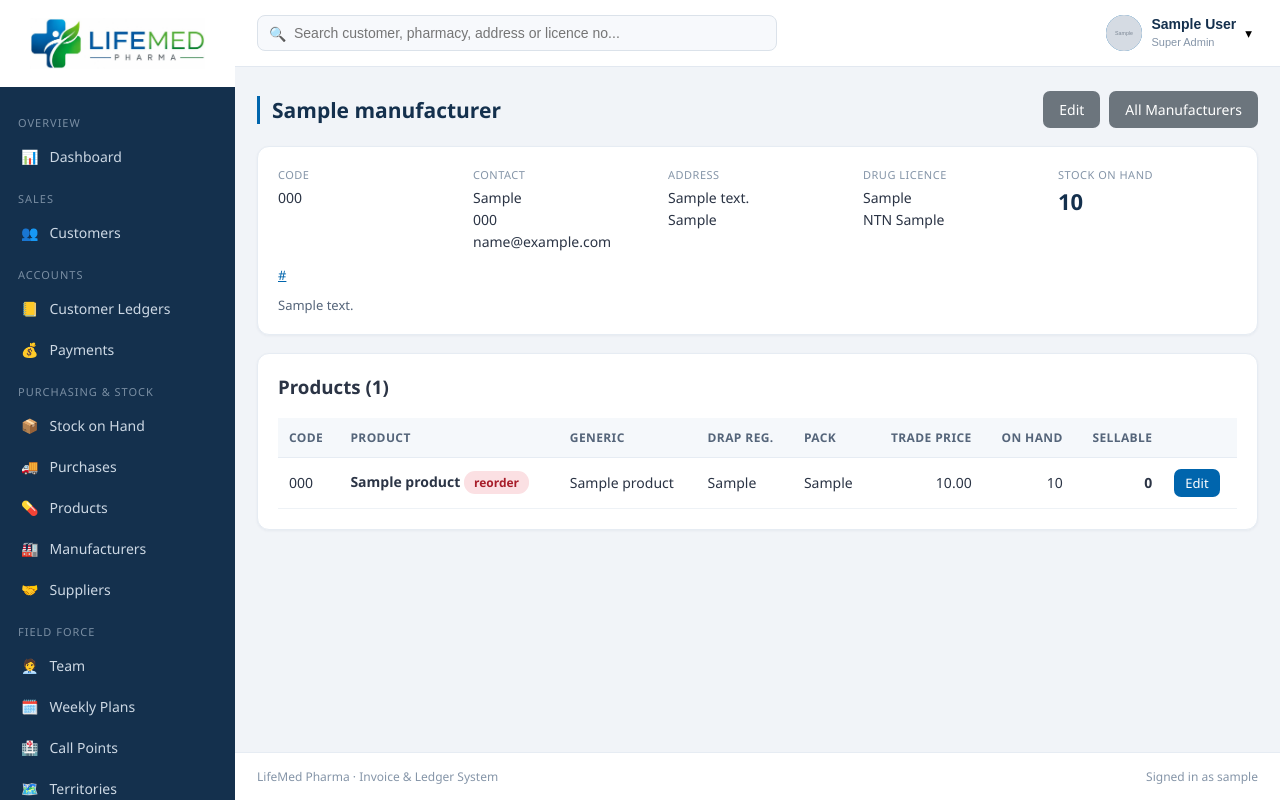
After one commit to haiderali511996/lifemed_invoice, a Django app: page /manufacturers/1/ in a window 1280 px wide. The commit adds this page. Run offline with Django 4.2, Linux system fonts and the light colour scheme; a user stored in the database is signed in; tables that the repository leaves empty hold one stand-in row (values such as "Sample post"); grey boxes marked "Sample" are stand-in pictures.

Commit message:
Add manufacturers and product provenance
Products recorded no maker, so a recall or a quality query had nothing to work
back from and stock could not be reported by manufacturer.

Manufacturer is a module of its own rather than a field on Product: the same
maker is usually reached through several suppliers, so it is not the same
thing as the Supplier who sells to us. Each carries contact details, drug
manufacturing licence, NTN and country, with a detail page listing everything
they make and what is on hand.

Products gain manufacturer, generic name and DRAP registration number. The
manufacturer is optional, so products entered before this keep working. It is
PROTECTed, so a manufacturer with products cannot be deleted out from under
them. The product list filters by manufacturer and searches across generic
name and maker; global search now returns products too.

Co-Authored-By: Claude Opus 5 <noreply@anthropic.com>
Claude-Session: https://claude.ai/code/session_01AbJGyHKPCCw5yN3NU7MGZ9

```diff
--- a/invoices/models.py
+++ b/invoices/models.py
@@ -656,11 +656,66 @@ class Supplier(models.Model):
         return self.name
 
 
+class Manufacturer(models.Model):
+    """Who makes a product. Distinct from Supplier, who sells it to us.
+
+    The same manufacturer is often reached through several suppliers, and
+    recalls and quality queries go to the manufacturer, so they are tracked
+    separately.
+    """
+
+    name = models.CharField(max_length=200, unique=True)
+    code = models.CharField(max_length=20, blank=True)
+
+    contact_person = models.CharField(max_length=150, blank=True)
+    phone = models.CharField(max_length=50, blank=True)
+    email = models.EmailField(blank=True)
+    website = models.URLField(blank=True)
+
+    address = models.TextField(blank=True)
+    country = models.CharField(max_length=80, blank=True, default="Pakistan")
+
+    drug_licence = models.CharField(
+        "Drug manufacturing licence", max_length=100, blank=True
+    )
+    ntn = models.CharField(max_length=50, blank=True)
+
+    is_active = models.BooleanField(default=True)
+    note = models.TextField(blank=True)
+
+    class Meta:
+        ordering = ["name"]
+
+    def __str__(self):
+        return self.name
+
+    @property
+    def product_count(self):
+        return self.products.count()
+
+    @property
+    def stock_on_hand(self):
+        return sum(product.stock_on_hand for product in self.products.all())
+
+
 class Product(models.Model):
     """A sellable item. Stock is tracked per batch, not on the product."""
 
     code = models.CharField(max_length=50, unique=True)
     name = models.CharField(max_length=255)
+
+    manufacturer = models.ForeignKey(
+        Manufacturer, on_delete=models.PROTECT, null=True, blank=True,
+        related_name="products",
+    )
+    generic_name = models.CharField(
+        max_length=255, blank=True,
+        help_text="Active ingredient, e.g. Paracetamol 500mg.",
+    )
+    registration_no = models.CharField(
+        "DRAP registration", max_length=100, blank=True
+    )
+
     pack_size = models.CharField(max_length=50, blank=True)
     trade_price = models.DecimalField(max_digits=10, decimal_places=2, default=ZERO)
     is_active = models.BooleanField(default=True)
--- a/invoices/templates/invoices/base.html
+++ b/invoices/templates/invoices/base.html
@@ -502,8 +502,11 @@
         <a href="{% url 'product_list' %}" class="{% if active == 'products' %}active{% endif %}">
           💊 <span>Products</span>
         </a>
+        <a href="{% url 'manufacturer_list' %}" class="{% if active == 'manufacturers' %}active{% endif %}">
+          🏭 <span>Manufacturers</span>
+        </a>
         <a href="{% url 'supplier_list' %}" class="{% if active == 'suppliers' %}active{% endif %}">
-          🏭 <span>Suppliers</span>
+          🤝 <span>Suppliers</span>
         </a>
 
         <div class="nav-section">Field Force</div>
--- /dev/null
+++ b/invoices/templates/invoices/manufacturer_detail.html
@@ -0,0 +1,86 @@
+{% extends "invoices/base.html" %}
+{% block title %}LifeMed Pharma - {{ manufacturer.name }}{% endblock %}
+{% block content %}
+<div class="page-head">
+  <h1>{{ manufacturer.name }}</h1>
+  <div style="display:flex;gap:9px">
+    <a href="{% url 'manufacturer_edit' manufacturer.id %}" class="btn btn-grey">Edit</a>
+    <a href="{% url 'manufacturer_list' %}" class="btn btn-grey">All Manufacturers</a>
+  </div>
+</div>
+
+<div class="card" style="margin-bottom:18px">
+  <div class="summary">
+    <div><span class="k">Code</span><span class="v">{{ manufacturer.code|default:"—" }}</span></div>
+    <div><span class="k">Contact</span><span class="v">
+      {{ manufacturer.contact_person|default:"—" }}
+      {% if manufacturer.phone %}<br>{{ manufacturer.phone }}{% endif %}
+      {% if manufacturer.email %}<br>{{ manufacturer.email }}{% endif %}
+    </span></div>
+    <div><span class="k">Address</span><span class="v">
+      {{ manufacturer.address|default:"—" }}
+      {% if manufacturer.country %}<br>{{ manufacturer.country }}{% endif %}
+    </span></div>
+    <div><span class="k">Drug Licence</span><span class="v">
+      {{ manufacturer.drug_licence|default:"—" }}
+      {% if manufacturer.ntn %}<br>NTN {{ manufacturer.ntn }}{% endif %}
+    </span></div>
+    <div><span class="k">Stock on Hand</span><span class="v total">{{ total_stock }}</span></div>
+  </div>
+
+  {% if manufacturer.website %}
+  <p style="margin:14px 0 0;font-size:13px">
+    <a href="{{ manufacturer.website }}" target="_blank" rel="noopener">
+      {{ manufacturer.website }}</a>
+  </p>
+  {% endif %}
+
+  {% if manufacturer.note %}
+  <p style="margin:12px 0 0;font-size:13px;color:#55657a">{{ manufacturer.note }}</p>
+  {% endif %}
+</div>
+
+<div class="card">
+  <h3 style="margin-top:0">Products ({{ rows|length }})</h3>
+  <div style="overflow-x:auto">
+    <table>
+      <thead><tr>
+        <th>Code</th><th>Product</th><th>Generic</th><th>DRAP Reg.</th>
+        <th>Pack</th><th class="num">Trade Price</th>
+        <th class="num">On Hand</th><th class="num">Sellable</th><th></th>
+      </tr></thead>
+      <tbody>
+        {% for row in rows %}
+        <tr>
+          <td>{{ row.product.code }}</td>
+          <td><strong>{{ row.product.name }}</strong>
+            {% if row.needs_reorder %}<span class="pill pill-overdue">reorder</span>{% endif %}</td>
+          <td>{{ row.product.generic_name|default:"—" }}</td>
+          <td>{{ row.product.registration_no|default:"—" }}</td>
+          <td>{{ row.product.pack_size|default:"—" }}</td>
+          <td class="num">{{ row.product.trade_price|floatformat:2 }}</td>
+          <td class="num">{{ row.stock }}</td>
+          <td class="num"><strong>{{ row.sellable }}</strong></td>
+          <td><a href="{% url 'product_edit' row.product.id %}" class="btn btn-sm">Edit</a></td>
+        </tr>
+        {% empty %}
+        <tr><td colspan="9" style="text-align:center;padding:26px">
+          No products assigned to this manufacturer yet. Set it on a product's
+          edit page.
+        </td></tr>
+        {% endfor %}
+      </tbody>
+    </table>
+  </div>
+</div>
+{% endblock %}
+
+{% block extra_head %}
+<style>
+  .summary { display:grid;grid-template-columns:repeat(auto-fit,minmax(170px,1fr));gap:16px; }
+  .summary .k { display:block;font-size:11px;text-transform:uppercase;
+    letter-spacing:.5px;color:#8595a8;margin-bottom:4px; }
+  .summary .v { font-size:14px; }
+  .summary .total { font-size:22px;font-weight:700;color:var(--brand-dark); }
+</style>
+{% endblock %}
--- a/invoices/urls.py
+++ b/invoices/urls.py
@@ -112,6 +112,19 @@ urlpatterns = [
         name='product_batches',
     ),
 
+    path('manufacturers/', views.manufacturer_list, name='manufacturer_list'),
+    path('manufacturers/new/', views.manufacturer_edit, name='manufacturer_new'),
+    path(
+        'manufacturers/<int:manufacturer_id>/',
+        views.manufacturer_detail,
+        name='manufacturer_detail',
+    ),
+    path(
+        'manufacturers/<int:manufacturer_id>/edit/',
+        views.manufacturer_edit,
+        name='manufacturer_edit',
+    ),
+
     path('suppliers/', views.supplier_list, name='supplier_list'),
     path('suppliers/new/', views.supplier_edit, name='supplier_new'),
     path(
--- a/invoices/views.py
+++ b/invoices/views.py
@@ -19,6 +19,7 @@ from .forms import (
     CustomerForm,
     DistributorForm,
     EmployeeForm,
+    ManufacturerForm,
     PaymentForm,
     PlanGenerateForm,
     ProductForm,
@@ -41,6 +42,7 @@ from .models import (
     Invoice,
     Item,
     InvoiceLog,
+    Manufacturer,
     Payment,
     PlanVisit,
     Product,
@@ -771,6 +773,7 @@ def global_search(request):
 
     customers = []
     invoices = []
+    products = []
 
     if query:
         customers = list(
@@ -794,6 +797,15 @@ def global_search(request):
             ).select_related("customer")[:25]
         )
 
+        products = list(
+            Product.objects.filter(
+                Q(name__icontains=query)
+                | Q(code__icontains=query)
+                | Q(generic_name__icontains=query)
+                | Q(manufacturer__name__icontains=query)
+            ).select_related("manufacturer")[:25]
+        )
+
     return render(
         request,
         "invoices/search.html",
@@ -801,7 +813,8 @@ def global_search(request):
             "query": query,
             "customers": customers,
             "invoices": invoices,
-            "result_count": len(customers) + len(invoices),
+            "products": products,
+            "result_count": len(customers) + len(invoices) + len(products),
         }
     )
 
@@ -1281,11 +1294,19 @@ def distributor_preview(request, distributor_id):
 def product_list(request):
     query = request.GET.get("q", "").strip()
 
-    products = Product.objects.all()
+    products = Product.objects.select_related("manufacturer")
+
+    maker = request.GET.get("manufacturer", "").strip()
+
+    if maker:
+        products = products.filter(manufacturer_id=maker)
 
     if query:
         products = products.filter(
-            Q(name__icontains=query) | Q(code__icontains=query)
+            Q(name__icontains=query)
+            | Q(code__icontains=query)
+            | Q(generic_name__icontains=query)
+            | Q(manufacturer__name__icontains=query)
         )
 
     rows = [
@@ -1301,7 +1322,12 @@ def product_list(request):
     return render(
         request,
         "invoices/product_list.html",
-        {"rows": rows, "query": query}
+        {
+            "rows": rows,
+            "query": query,
+            "manufacturers": Manufacturer.objects.filter(is_active=True),
+            "selected_manufacturer": maker,
+        }
     )
 
 
@@ -1622,3 +1648,88 @@ def product_batches(request, product_id):
             for batch in batches
         ],
     })
+
+
+# ---------------------------------------------------------------- MANUFACTURERS
+
+@login_required
+def manufacturer_list(request):
+    query = request.GET.get("q", "").strip()
+
+    # Not "products": that name is already taken by the reverse relation.
+    manufacturers = Manufacturer.objects.annotate(
+        product_total=Count("products", distinct=True)
+    )
+
+    if query:
+        manufacturers = manufacturers.filter(
+            Q(name__icontains=query)
+            | Q(code__icontains=query)
+            | Q(contact_person__icontains=query)
+            | Q(country__icontains=query)
+        )
+
+    return render(
+        request,
+        "invoices/manufacturer_list.html",
+        {"manufacturers": manufacturers, "query": query}
+    )
+
+
+@login_required
+def manufacturer_edit(request, manufacturer_id=None):
+    manufacturer = (
+        get_object_or_404(Manufacturer, pk=manufacturer_id)
+        if manufacturer_id else None
+    )
+
+    if request.method == "POST":
+        form = ManufacturerForm(request.POST, instance=manufacturer)
+
+        if form.is_valid():
+            saved = form.save()
+            messages.success(request, f"Saved {saved.name}.")
+
+            return redirect("manufacturer_detail", manufacturer_id=saved.pk)
+
+    else:
+        form = ManufacturerForm(instance=manufacturer)
+
+    return render(
+        request,
+        "invoices/simple_form.html",
+        {
+            "form": form,
+            "heading": (
+                f"Edit {manufacturer.name}" if manufacturer
+                else "New Manufacturer"
+            ),
+            "cancel_url": reverse("manufacturer_list"),
+        }
+    )
+
+
+@login_required
+def manufacturer_detail(request, manufacturer_id):
+    """Everything this manufacturer makes, and what is on hand."""
+    manufacturer = get_object_or_404(Manufacturer, pk=manufacturer_id)
+
+    rows = [
+        {
+            "product": product,
+            "stock": product.stock_on_hand,
+            "sellable": product.sellable_stock,
+            "needs_reorder": product.needs_reorder,
+        }
+        for product in manufacturer.products.all()
+    ]
+
+    return render(
+        request,
+        "invoices/manufacturer_detail.html",
+        {
+            "manufacturer": manufacturer,
+            "rows": rows,
+            "total_stock": sum(row["stock"] for row in rows),
+        }
+    )
```
Also changed, not shown: invoices/forms.py (+43 -2 lines), invoices/templates/invoices/manufacturer_list.html (added, +58 -0 lines), invoices/templates/invoices/product_list.html (+24 -3 lines), invoices/templates/invoices/search.html (+34 -0 lines), invoices/tests.py (+134 -1 lines), invoices/migrations/0012_manufacturer_product_generic_name_and_more.py (added).
